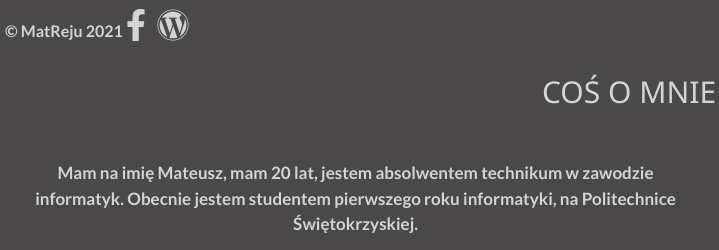
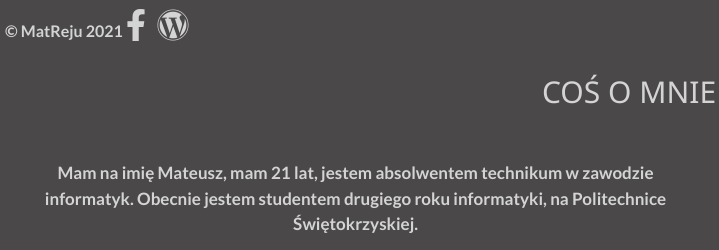
Before and after one commit to matreju/myfolio, a plain HTML site: page index.html in a window 1280 px wide. Shown: the top 250 px of the page, 11-730 px from the left. Drawn offline with nearby package versions, Linux system fonts and the light colour scheme.

Commit message:
Update index.html

```diff
--- a/index.html
+++ b/index.html
@@ -55,7 +55,7 @@
             <div class="row" style="margin-right: 0;">
                 <div class="col-md-7" style="padding:30px 40px 0px 40px">
                     <span style="text-align: center; font-size: 17px;">
-                        <p>Mam na imię Mateusz, mam 20 lat, jestem absolwentem technikum w zawodzie informatyk. Obecnie jestem studentem pierwszego roku informatyki, na Politechnice Świętokrzyskiej. </p>
+                        <p>Mam na imię Mateusz, mam 21 lat, jestem absolwentem technikum w zawodzie informatyk. Obecnie jestem studentem drugiego roku informatyki, na Politechnice Świętokrzyskiej. </p>
                         <p> Moja przygoda z programowaniem zaczęła się w 2018r.  Strona ta jest jednym z projektów któremu poświęcam swój wolny czas.
                         Staram się rozwijać, być na bieżąco z wszelkimi nowinkami technologicznymi. Każdą wolną chwilę spędzam na udoskonalaniu siebie, oraz moich projektów.</p>
                         <p>Nowe pomysły są na bieżąco wdrażane.Strona ta jest swego rodzaju wizytówką oraz moją motywacją do dalszej pracy nad sobą.
```
